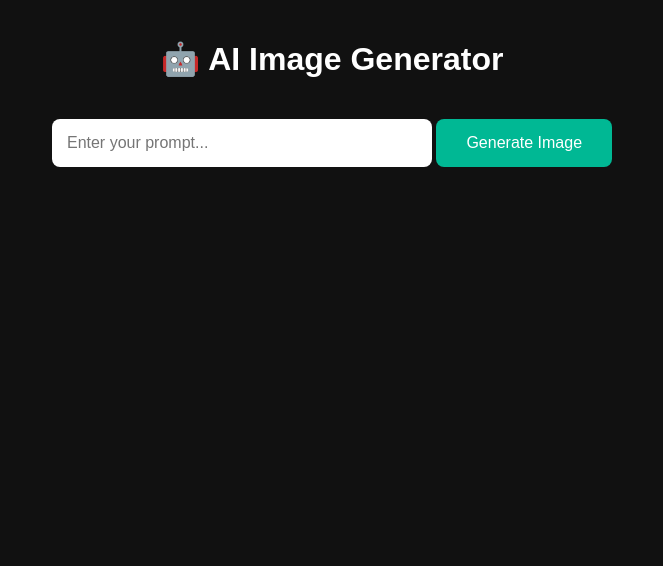
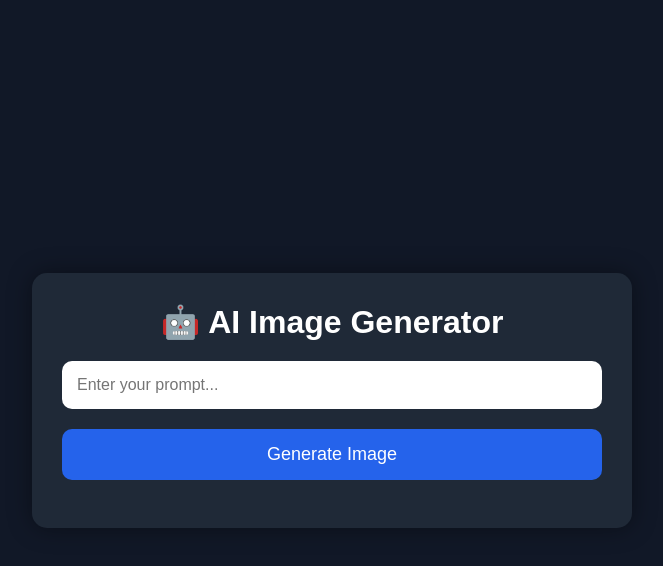
Before and after one commit to gamingsss-hub/ai-image-generator, a plain HTML site: page index.html in a window 1280 px wide. Shown: the whole page, without its empty margins (308-971 px from the left). Drawn offline with Linux system fonts and the light colour scheme.

Commit message:
Update style.css

```diff
--- a/style.css
+++ b/style.css
@@ -1,43 +1,67 @@
-body {
-  margin: 0;
-  padding: 0;
-  background: #111;
-  color: white;
-  font-family: Arial, sans-serif;
-  text-align: center;
+*{
+    margin:0;
+    padding:0;
+    box-sizing:border-box;
+    font-family:Arial,sans-serif;
 }
 
-h1 {
-  margin-top: 40px;
+body{
+    background:#111827;
+    display:flex;
+    justify-content:center;
+    align-items:center;
+    height:100vh;
+    color:white;
 }
 
-input {
-  width: 350px;
-  padding: 15px;
-  margin-top: 20px;
-  border: none;
-  border-radius: 8px;
-  font-size: 16px;
+.container{
+    width:90%;
+    max-width:600px;
+    background:#1f2937;
+    padding:30px;
+    border-radius:15px;
+    text-align:center;
+    box-shadow:0 0 25px rgba(0,0,0,.4);
 }
 
-button {
-  margin-top: 20px;
-  padding: 15px 30px;
-  background: #00b894;
-  color: white;
-  border: none;
-  border-radius: 8px;
-  cursor: pointer;
-  font-size: 16px;
+h1{
+    margin-bottom:20px;
 }
 
-button:hover {
-  background: #009970;
+input{
+    width:100%;
+    padding:15px;
+    border:none;
+    border-radius:10px;
+    font-size:16px;
+    margin-bottom:20px;
 }
 
-img {
-  margin-top: 30px;
-  max-width: 500px;
-  width: 90%;
-  border-radius: 10px;
+button{
+    width:100%;
+    padding:15px;
+    border:none;
+    border-radius:10px;
+    background:#2563eb;
+    color:white;
+    font-size:18px;
+    cursor:pointer;
+    transition:.3s;
 }
+
+button:hover{
+    background:#1d4ed8;
+}
+
+img{
+    margin-top:25px;
+    width:100%;
+    border-radius:12px;
+    display:none;
+}
+
+@media(max-width:600px){
+    .container{
+        width:95%;
+    }
+}
```
